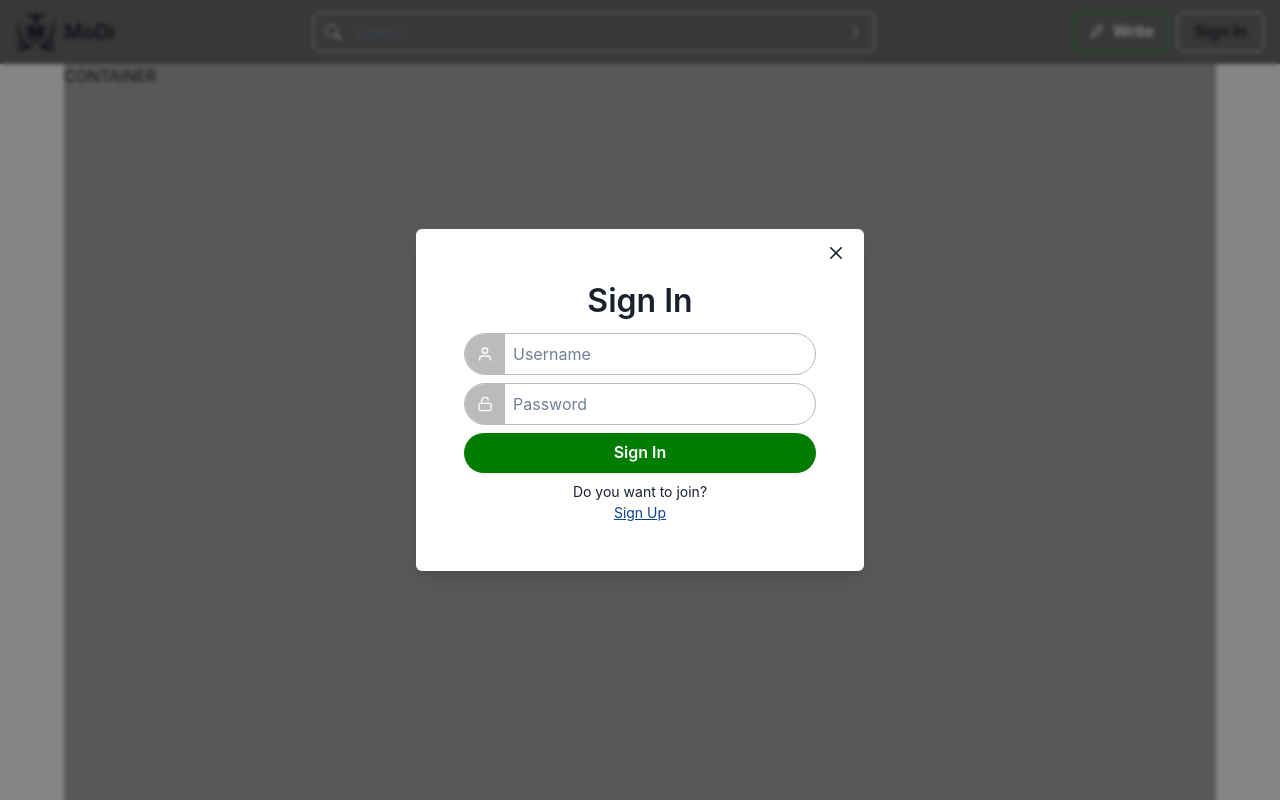
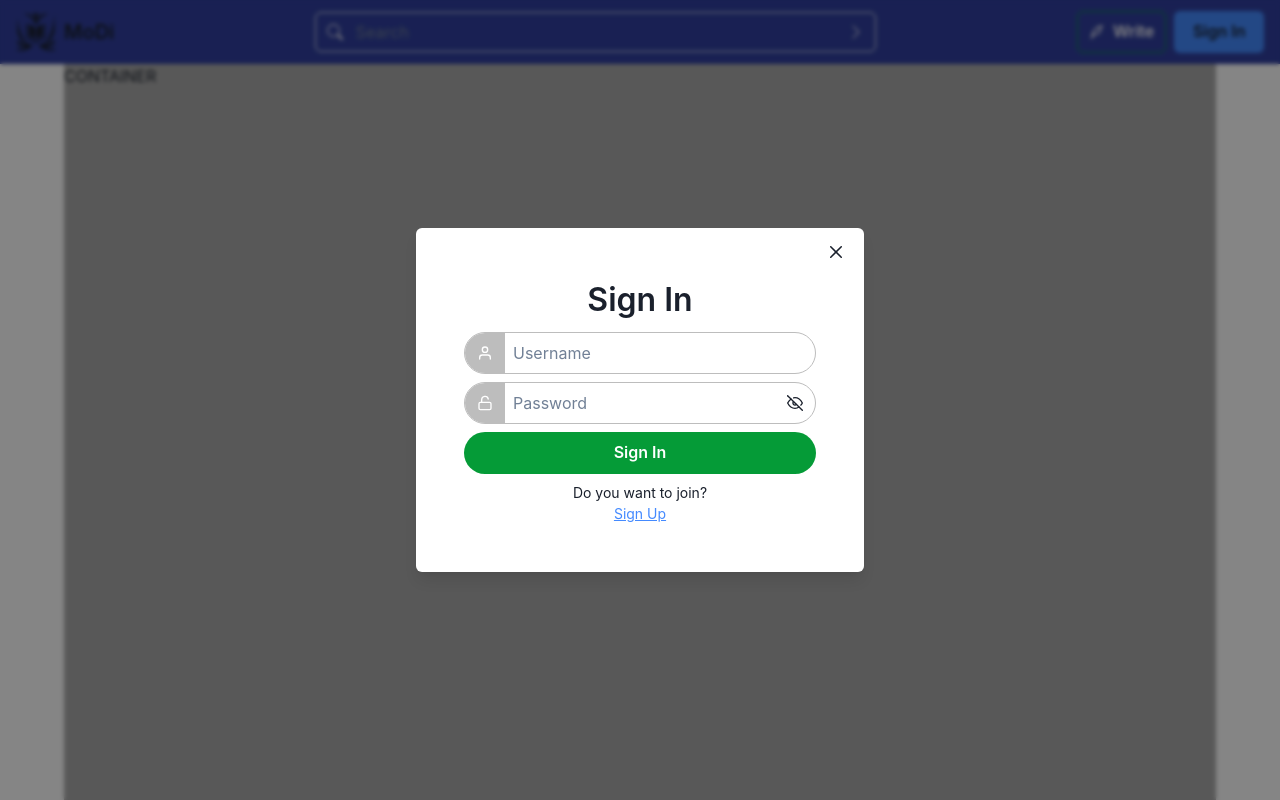
Before and after one commit to raihanyuwono/MoDi, a React (Create React App) app: page /newstory in a window 1280 px wide. Both pictures are taken after a click on the button "Sign In". Built offline with nearby package versions, Linux system fonts and the light colour scheme.

Commit message:
add theme, color, and some changes.. show password haven't done yet

```diff
--- a/src/components/ModalSignIn.jsx
+++ b/src/components/ModalSignIn.jsx
@@ -11,6 +11,7 @@ import {
 import LoginForm from './details/LoginForm';
 import SignUpForm from './details/SignUpForm';
 import { useState } from 'react';
+import {color} from "../themes/Themes";
 
 function ModalSignIn({ isOpen, onClose}) {
   const [wantLogin, setWantLogin] = useState(true);
@@ -52,9 +53,9 @@ function ModalSignIn({ isOpen, onClose}) {
             <Button
               w={'100%'}
               borderRadius={'3rem'}
-              color={'#ffffff'}
-              bgColor={'#007D00'}
-              _hover={{ bgColor: '#00B300' }}
+              color={color.textIcon}
+              bgColor={color.login}
+              _hover={{ bgColor: color.loginSecondary }}
               onClick={wantLogin ? onSignIn : onSignUp}
             >
               {btnText}
@@ -62,7 +63,7 @@ function ModalSignIn({ isOpen, onClose}) {
             <Text textAlign={'center'} fontSize={'sm'}>
               {wantLogin ? 'Do you want to join?' : 'Already a member?'}
               <Text
-                color={'#0E4090'}
+                color={color.accent}
                 textDecorationLine={"underline"}
                 cursor={"pointer"}
                 onClick={wantLogin ? onWantSignUp : onWantSignIn}
--- a/src/components/NavBar.jsx
+++ b/src/components/NavBar.jsx
@@ -1,4 +1,5 @@
 import {Flex, Spacer} from '@chakra-ui/react'
+import {color} from "../themes/Themes"
 import NavLeft from './details/NavLeft';
 import NavRight from './details/NavRight';
 import Search from './details/Search';
@@ -10,8 +11,7 @@ function NavBar(){
             position={"sticky"}
             top={"0px"}
             alignItems={"center"}
-            backdropFilter={"blur(3px)"}
-            bgColor={"#555555DD"}>
+            bgColor={color.darkPrimary}>
             <NavLeft />
             <Spacer />
             <Search />
--- a/src/components/details/CustomInputForm.jsx
+++ b/src/components/details/CustomInputForm.jsx
@@ -1,14 +1,43 @@
-import { Input, InputGroup, InputLeftElement } from '@chakra-ui/react';
+import {
+  Input,
+  InputGroup,
+  InputLeftElement,
+  InputRightElement,
+} from '@chakra-ui/react';
+import { color } from '../../themes/Themes';
+import { FiEye, FiEyeOff } from 'react-icons/fi';
+import { useState } from 'react';
 
-function CustomInputForm({ id, type, placeholder, icon}) {
-  const borderColor = '#BBBBBB';
+function CustomInputForm({ id, type, placeholder, icon, pass, onPass }) {
+
+  function rightPassword() {
+
+    function showPassword(){
+      onPass();
+      if(!pass) document.getElementById(id).type = "text";
+      else document.getElementById(id).type = "password";
+    }
+
+    if(type == "password")
+    return (
+      <InputRightElement>
+        {
+          pass ?
+          <FiEye onClick={showPassword}/>
+          :
+          <FiEyeOff onClick={showPassword}/>
+        }
+      </InputRightElement>
+    );
+  }
+
   return (
     <InputGroup
-      border={`1px solid ${borderColor}`}
+      border={`1px solid ${color.divider}`}
       borderRadius={'3rem'}
       overflow={'hidden'}
     >
-      <InputLeftElement bgColor={borderColor} pointerEvents={'none'}>
+      <InputLeftElement bgColor={color.divider} pointerEvents={'none'}>
         {icon}
       </InputLeftElement>
       <Input
@@ -18,6 +47,7 @@ function CustomInputForm({ id, type, placeholder, icon}) {
         border={'none'}
         pl={'3rem'}
       />
+      {rightPassword()}
     </InputGroup>
   );
 }
--- a/src/components/details/LoginButton.jsx
+++ b/src/components/details/LoginButton.jsx
@@ -1,11 +1,15 @@
 import { Button, useDisclosure } from '@chakra-ui/react';
+import {color} from "../../themes/Themes"
 import ModalSignIn from '../ModalSignIn';
 
 function LoginButton() {
   const { isOpen, onOpen, onClose } = useDisclosure();
   return (
     <>
-      <Button variant={'outline'} onClick={onOpen}>
+      <Button variant={'solid'}
+      bgColor={color.accent}
+      _hover={{bgColor: color.accentSecondary}}
+      onClick={onOpen}>
         Sign In
       </Button>
       <ModalSignIn isOpen={isOpen} onClose={onClose} />
--- a/src/components/details/LoginForm.jsx
+++ b/src/components/details/LoginForm.jsx
@@ -1,21 +1,21 @@
 import { FiUnlock, FiUser } from 'react-icons/fi';
 import CustomInputForm from './CustomInputForm';
+import { color } from '../../themes/Themes';
 
 function LoginForm() {
-  const iconColor = '#FFFFFF';
   return (
     <>
       <CustomInputForm
         id="username"
         type="text"
         placeholder="Username"
-        icon={<FiUser color={iconColor} />}
+        icon={<FiUser color={color.textIcon} />}
       />
       <CustomInputForm
         id="password"
         type="password"
         placeholder="Password"
-        icon={<FiUnlock color={iconColor} />}
+        icon={<FiUnlock color={color.textIcon} />}
       />
     </>
   );
--- a/src/components/details/NavRight.jsx
+++ b/src/components/details/NavRight.jsx
@@ -3,15 +3,16 @@ import {RiNotificationLine} from "react-icons/ri"
 import {BsBookmark} from "react-icons/bs"
 import WriteButton from "./WriteButton";
 import LoginButton from "./LoginButton";
+import {color} from "../../themes/Themes"
 
 function NavRight() {
     const isLogin = false;
     if (isLogin)
     return (
-        <Flex direction={"row"} alignItems={"center"} gap={2}>
+        <Flex direction={"row"} alignItems={"center"} gap={3}>
             <WriteButton />
-            <BsBookmark color="#ffffff" size={"1.25rem"}/>
-            <RiNotificationLine color="wh" size={"1.25rem"}/>
+            <BsBookmark color={color.textIcon} size={"1.4rem"}/>
+            <RiNotificationLine color={color.textIcon} size={"1.4rem"}/>
             <Avatar size={"sm"}/>
         </Flex>
     );
--- a/src/components/details/SignUpForm.jsx
+++ b/src/components/details/SignUpForm.jsx
@@ -1,33 +1,48 @@
-import { FiMail, FiPhone, FiUnlock } from 'react-icons/fi';
+import { FiMail, FiPhone, FiUnlock, FiUser } from 'react-icons/fi';
 import CustomInputForm from './CustomInputForm';
+import { color } from '../../themes/Themes';
+import { useState } from 'react';
 
 function SignUpForm() {
-  const iconColor = '#ffffff';
+
+  const [showPass, setShowPass] = useState(false);
+  const [showPassConfirm, setShowPassConfirm] = useState(false);
+
   return (
     <>
+      <CustomInputForm
+        id="username"
+        type="text"
+        placeholder="Username"
+        icon={<FiUser color={color.textIcon} />}
+      />
       <CustomInputForm
         id="email"
         type="email"
         placeholder="Email"
-        icon={<FiMail color={iconColor} />}
+        icon={<FiMail color={color.textIcon} />}
       />
       <CustomInputForm
         id="password"
         type="password"
         placeholder="Password"
-        icon={<FiUnlock color={iconColor} />}
+        pass={showPass}
+        onPass={() => setShowPass(!showPass)}
+        icon={<FiUnlock color={color.textIcon} />}
       />
       <CustomInputForm
-        id="password-check"
+        id="password-confirm"
         type="password"
         placeholder="Re-type Password"
-        icon={<FiUnlock color={iconColor} />}
+        pass={showPassConfirm}
+        onPass={() => setShowPassConfirm(!showPassConfirm)}
+        icon={<FiUnlock color={color.textIcon} />}
       />
       <CustomInputForm
         id="phone"
         type="tel"
         placeholder="Phone"
-        icon={<FiPhone color={iconColor} />}
+        icon={<FiPhone color={color.textIcon} />}
       />
     </>
   );
--- a/src/components/details/WriteButton.jsx
+++ b/src/components/details/WriteButton.jsx
@@ -1,18 +1,15 @@
 import { Button } from "@chakra-ui/react";
 import {RiQuillPenLine} from "react-icons/ri"
+import { color } from "../../themes/Themes";
 
 function WriteButton({isWriting = false}){
-
-    const btnTextColor = "#FFFFFF"
-    const btnColor = "#04B33E"
 
     return (
         <Button leftIcon={<RiQuillPenLine/>}
         variant={"outline"}
-        w={"6rem"}
-        color={btnTextColor}
-        borderColor={btnColor}
-        _hover={{bgColor: btnColor}}>
+        color={color.textIcon}
+        borderColor={color.login}
+        _hover={{bgColor: color.login}}>
             {isWriting ? "Publish" : "Write"}
         </Button>
     );
--- a/src/index.js
+++ b/src/index.js
@@ -3,13 +3,14 @@ import { BrowserRouter, Routes, Route } from 'react-router-dom';
 import { ChakraProvider } from '@chakra-ui/react';
 import App from './App';
 import NewStory from './pages/NewStory';
+import { theme } from './themes/Themes';
 
 const container = document.getElementById('root');
 const root = ReactDOM.createRoot(container);
 
 root.render(
   <BrowserRouter>
-    <ChakraProvider>
+    <ChakraProvider theme={theme}>
       <Routes>
         <Route path="/" element={<App />} />
         <Route path="/newstory" element={<NewStory />} />
--- /dev/null
+++ b/src/themes/Themes.jsx
@@ -0,0 +1,40 @@
+import { extendTheme } from "@chakra-ui/react";
+
+export const color = {
+    darkPrimary : "#303F9F",
+    lightPrimary : "#C5CAE9",
+    primary : "#3F51B5",
+    accent : "#448AFF",
+    accentSecondary : "#101B49",
+    textIcon : "#FFFFFF",
+    primaryText : "#212121",
+    secondaryText : "#757575",
+    divider : "#BDBDBD",
+    login: "#059B37",
+    loginSecondary: "#06ac67",
+}
+
+export const theme = extendTheme({
+    components: {
+        Button: {
+            baseStyle:{
+                fontWeight: "semibold"
+            },
+            sizes: {
+                md:{
+                    width: "4rem",
+                    height: "2.3rem",
+                    fontSize: "0.75rem"
+                },
+                xl:{
+                    width: "5.6rem",
+                    height: "2.6rem",
+                    fontSize: "1rem"
+                }
+            },
+            defaultProps: {
+                size: "xl"
+            }
+        }
+    }
+});
```
Also changed, not shown: src/components/ContainerArticles.jsx (deleted, +0 -13 lines).
